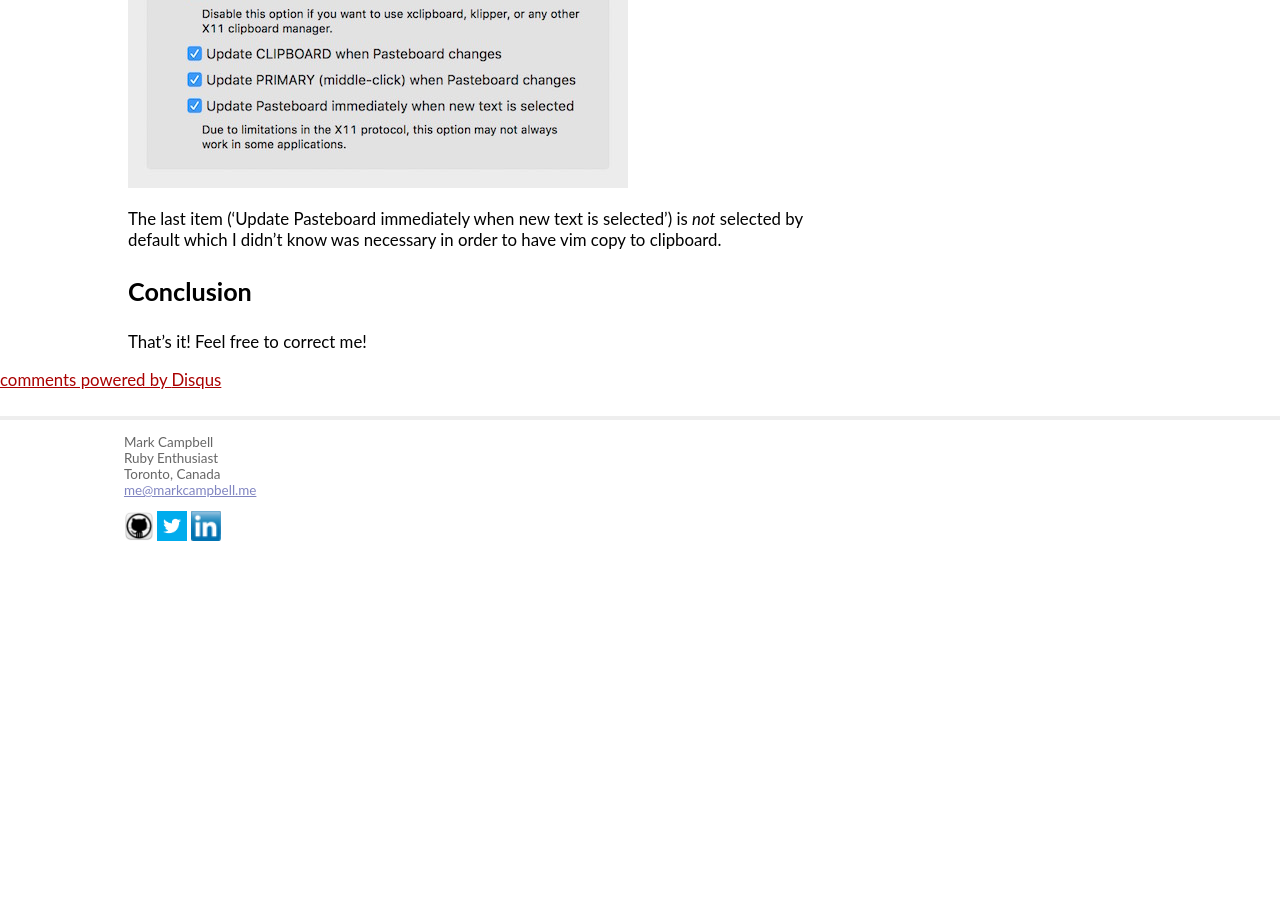
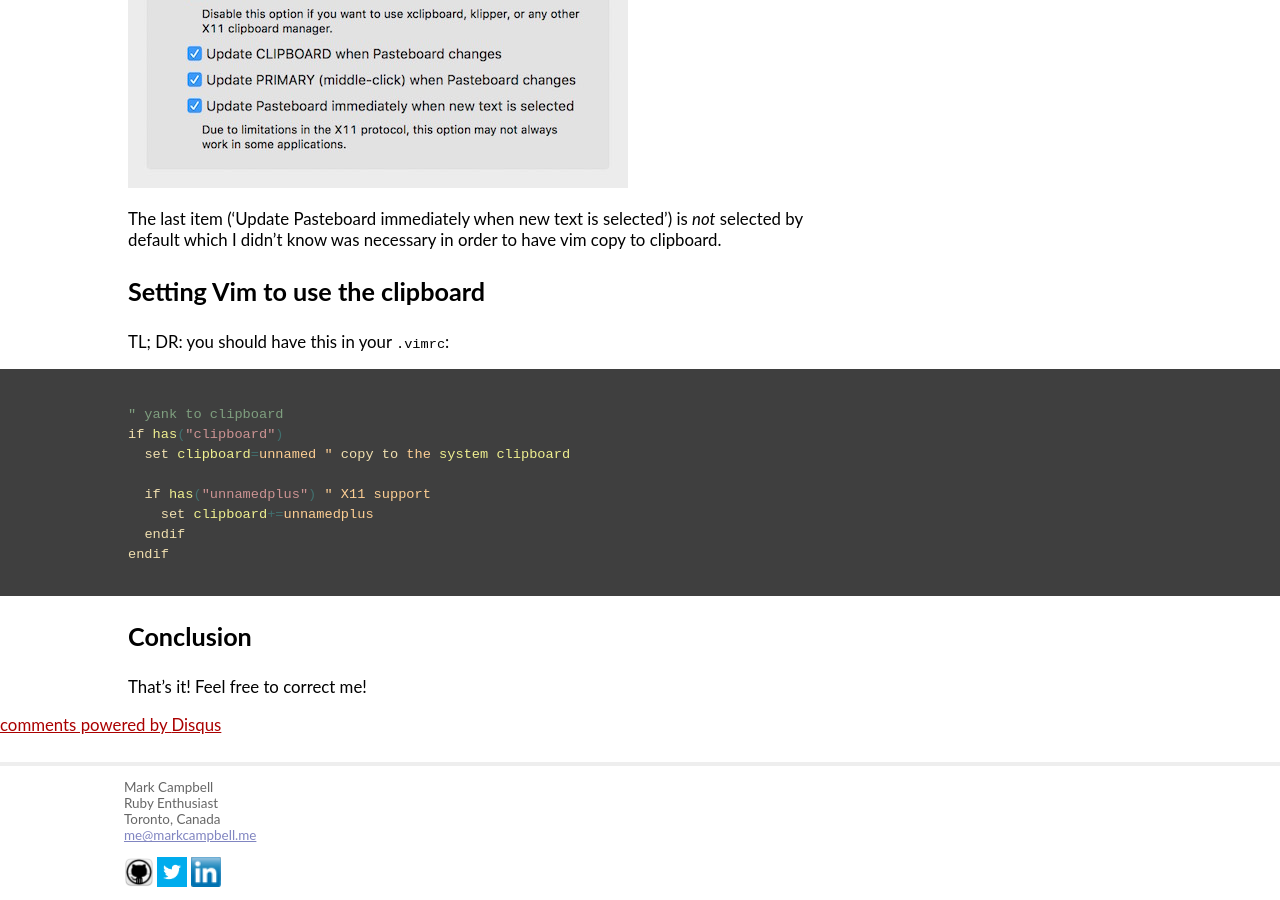
Before and after one commit to Nitrodist/markcampbell.me, a Jekyll site: the page built from _posts/2016-04-12-setting-up-yank-to-clipboard-on-a-mac-with-vim.md, in a window 1280 px wide and 900 px high, scrolled down 1548 px. Built offline with Jekyll 4.4.1, drawn with Linux system fonts in a browser that asks for light colours; comment, search, counter and statistics services are not loaded; before the commit the page ends 2103 px from its top, so only the background shows below that.

Commit message:
Add section on actually setting vim to use the clipboard

````diff
--- a/_posts/2016-04-12-setting-up-yank-to-clipboard-on-a-mac-with-vim.md
+++ b/_posts/2016-04-12-setting-up-yank-to-clipboard-on-a-mac-with-vim.md
@@ -51,6 +51,22 @@ After you've installed it, make sure that your preference pane is set up like th
 
 The last item ('Update Pasteboard immediately when new text is selected') is *not* selected by default which I didn't know was necessary in order to have vim copy to clipboard.
 
+## Setting Vim to use the clipboard
+
+TL; DR: you should have this in your `.vimrc`:
+
+
+```vim
+" yank to clipboard
+if has("clipboard")
+  set clipboard=unnamed " copy to the system clipboard
+
+  if has("unnamedplus") " X11 support
+    set clipboard+=unnamedplus
+  endif
+endif
+```
+
 ## Conclusion
 
 That's it! Feel free to correct me!
````
